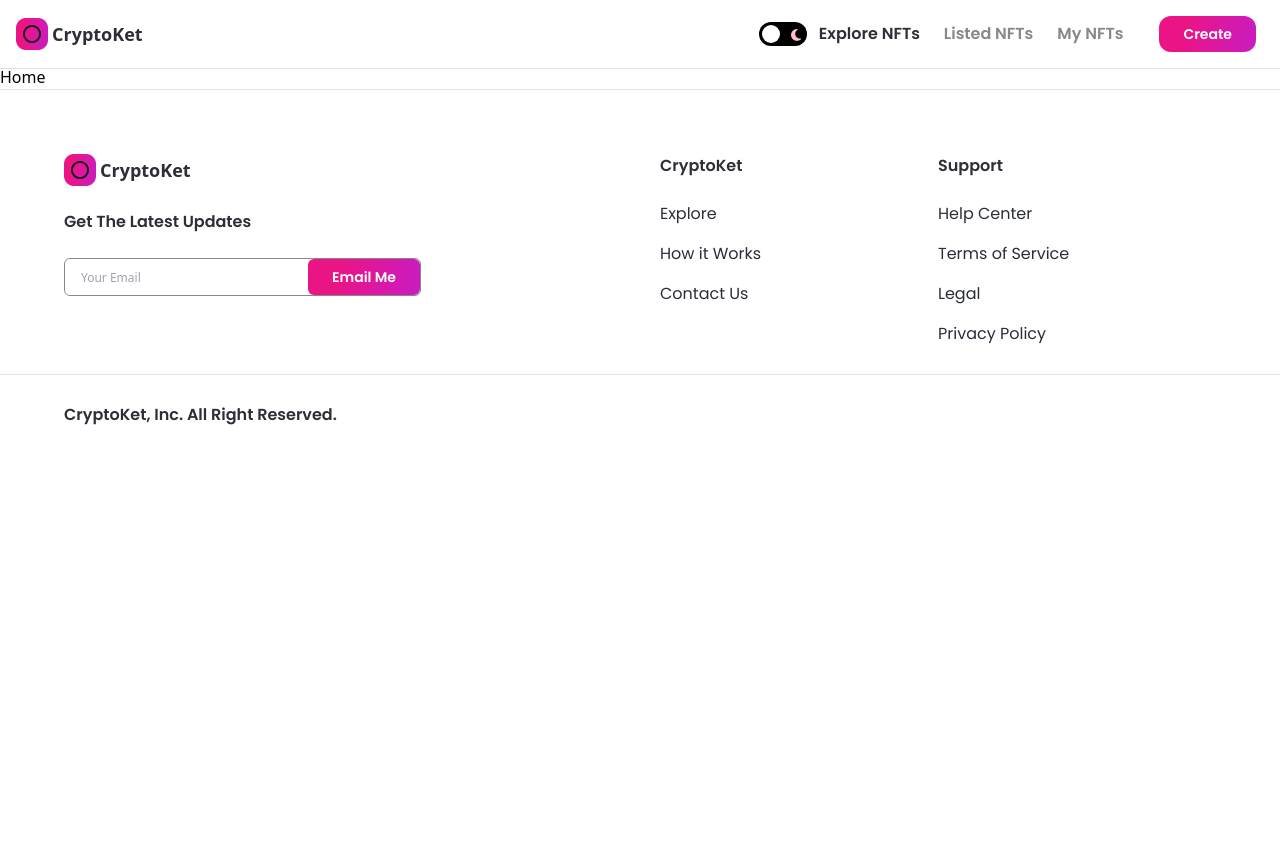
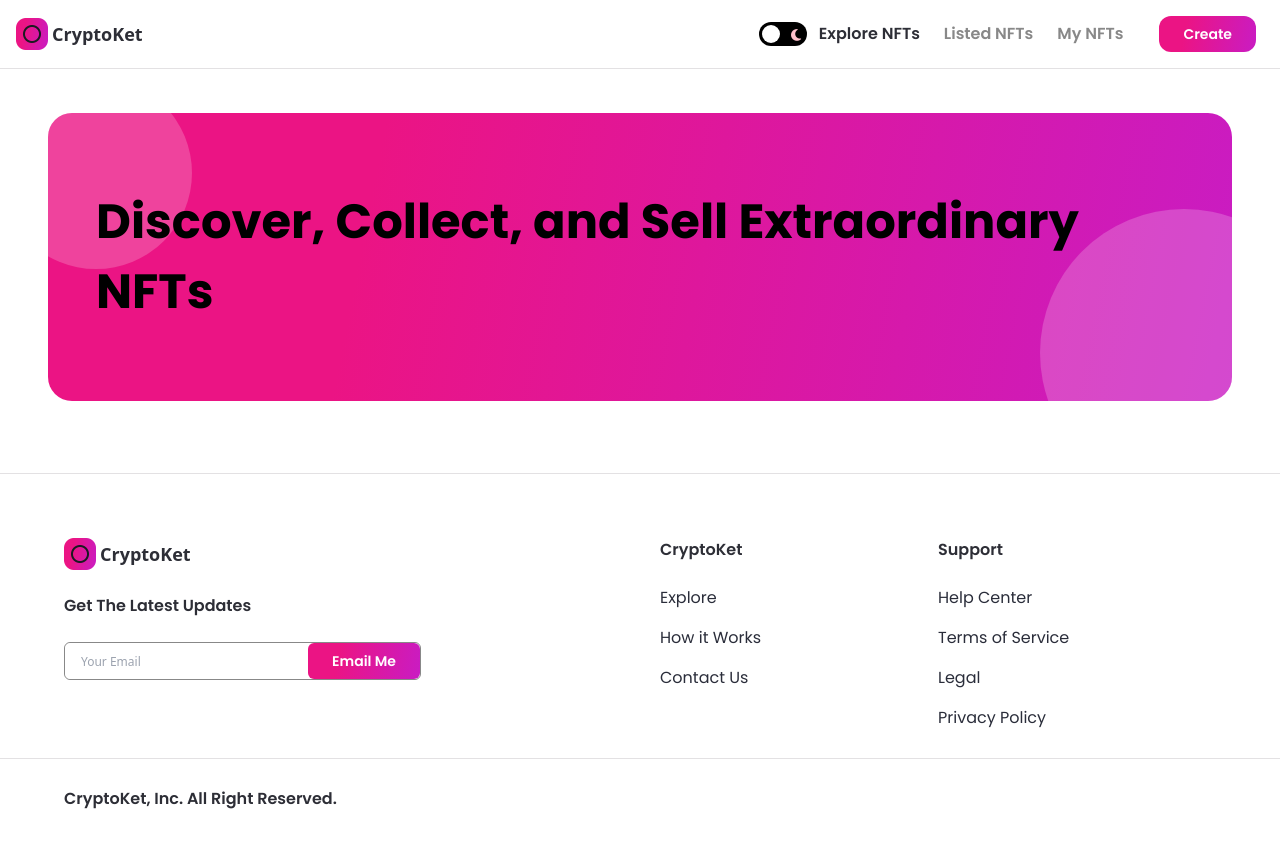
Before and after one commit to SL-BLACK-EAGLE/nft_marketplace, a Next.js app: page / in a window 1280 px wide. Shown: the top 848 px of the page. Before the commit the page ends 800 px from the top, so only its background shows below. Built offline with nearby package versions, Linux system fonts and the light colour scheme.

Commit message:
Banner complete

```diff
--- a/app/(root)/(home)/page.jsx
+++ b/app/(root)/(home)/page.jsx
@@ -1,6 +1,15 @@
+import { Banner } from '../../../components';
+
 const Home = () => (
-  <main className="">
-    <h1 className="">Home</h1>
+  <main className="flex justify-center sm:px-4 p-12">
+    <div className="w-full minmd:w-4/5">
+      <Banner
+        bannerName="Discover, Collect, and Sell Extraordinary NFTs"
+        parentStyle="justify-start mb-6 h-72 sm:h-60 p-12
+      xs:p-4 xs:h-44 rounded-3xl"
+        childStyle="md:text-4xl sm:text-3xl xs:text-2xl text-left"
+      />
+    </div>
   </main>
 );
 export default Home;
--- /dev/null
+++ b/components/Banner.jsx
@@ -0,0 +1,16 @@
+import React from 'react';
+
+const Banner = ({ parentStyle, childStyle, bannerName }) => (
+  <div className={`relative ${parentStyle} w-full flex items-center
+  z-0 overflow-hidden nft-gradient`}
+  >
+    <p className={`font-bold text-5xl font-poppins leading-70 ${childStyle}`}>{bannerName}</p>
+    <div className="absolute w-48 h-48 sm:w-36 sm:h-36 rounded-full white-bg sm:-top-9 sm:-left-10
+     -left-12 -top-9 -z-5"
+    />
+    <div className="absolute w-72 h-72 sm:w-56 sm:h-56 rounded-full white-bg sm:-bottom-9 sm:-right-10
+     -right-24 -bottom-24 -z-5"
+    />
+  </div>
+);
+export default Banner;
--- a/components/index.js
+++ b/components/index.js
@@ -1,5 +1,6 @@
 import Navbar from './Navbar';
 import Footer from './Footer';
+import Banner from './Banner';
 import Button from './ui/Button';
 
-export { Navbar, Footer, Button };
+export { Navbar, Footer, Button, Banner };
```
